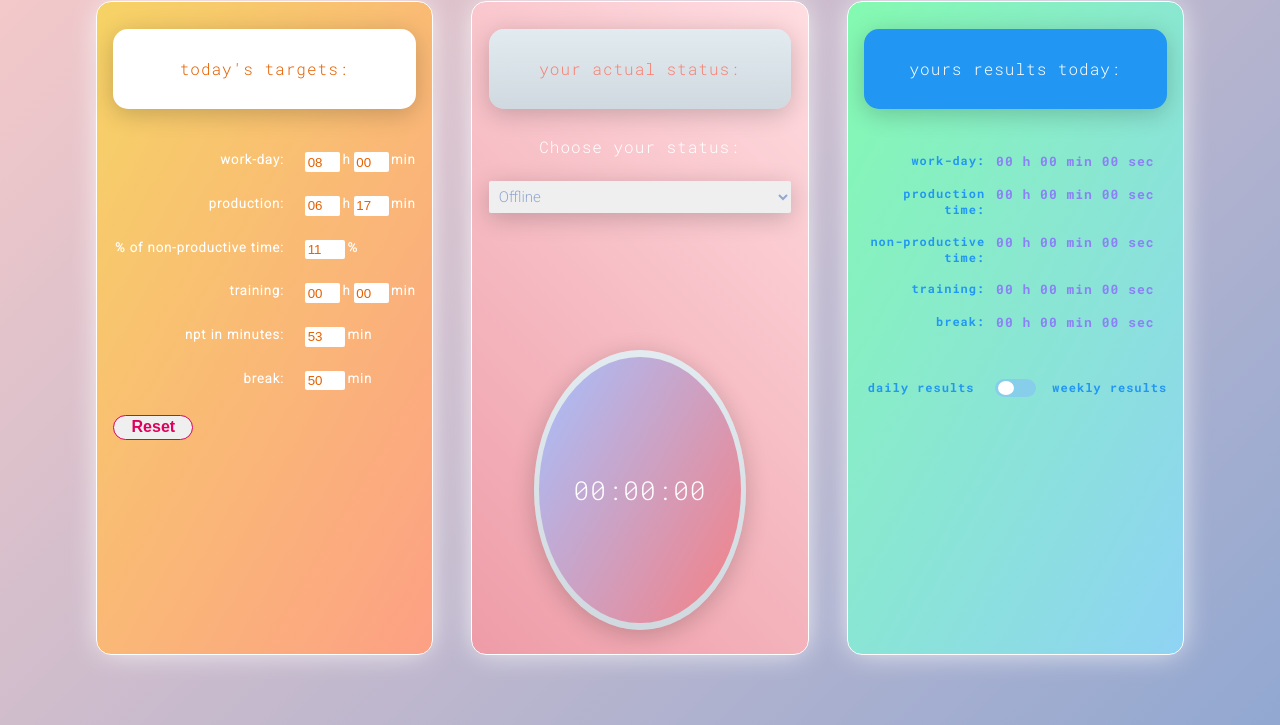
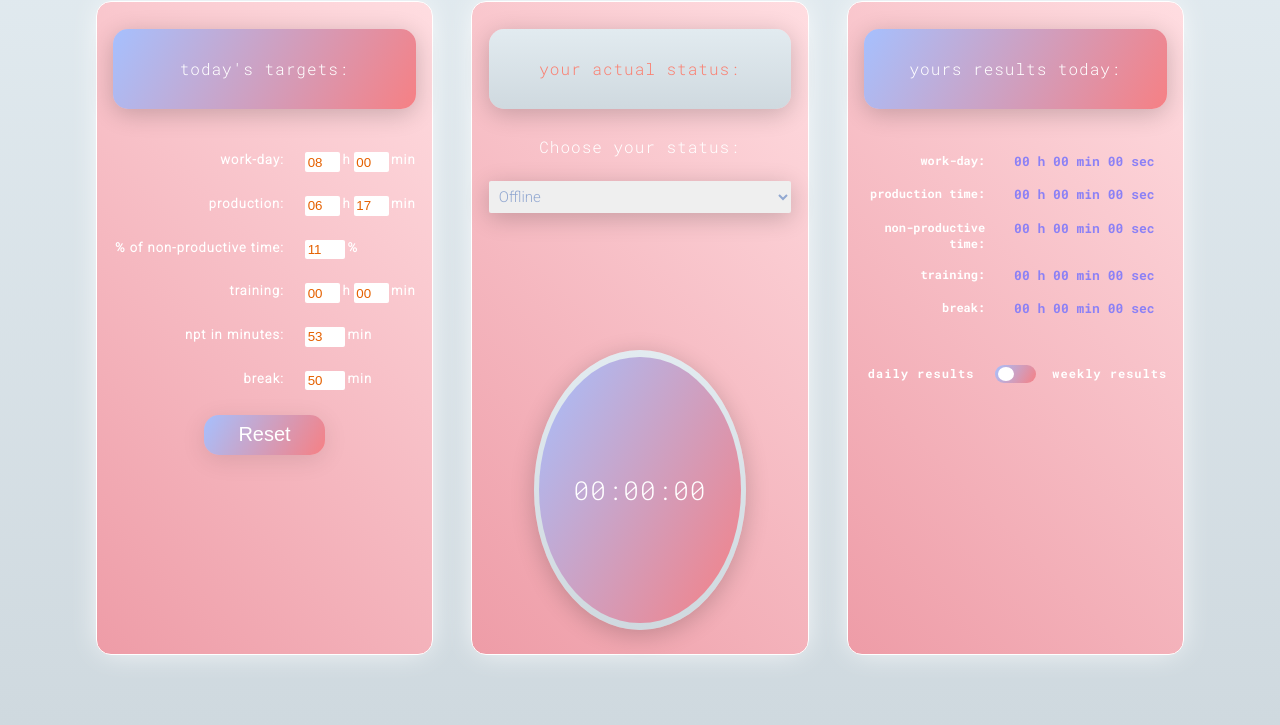
Before and after one commit to AnnaZar89/Time-tracker, a plain HTML site: page index.html in a window 1280 px wide. Shown: the part 75-800 px from the top of the page. Drawn offline with Linux system fonts and the light colour scheme; a script that the page names is missing.

Commit message:
changing layout

```diff
--- a/style.css
+++ b/style.css
@@ -13,7 +13,8 @@ body {
   /*  background: rgb(247, 202, 201);*/
   /*  background: -moz-linear-gradient(-45deg, rgba(247, 202, 201, 1) 0%, rgba(146, 168, 209, 1) 100%);*/
   /*  background: -webkit-linear-gradient(-45deg, rgba(247, 202, 201, 1) 0%, rgba(146, 168, 209, 1) 100%);*/
-  background: linear-gradient(135deg, rgba(247, 202, 201, 1) 0%, rgba(146, 168, 209, 1) 100%);
+  /*  background: linear-gradient(135deg, rgba(247, 202, 201, 1) 0%, rgba(146, 168, 209, 1) 100%);*/
+  background: linear-gradient(to top, #cfd9df 0%, #e2ebf0 100%);
   font-family: 'Roboto Mono';
   letter-spacing: 1px;
 }
@@ -21,11 +22,12 @@ body {
 .title {
 
   text-align: center;
-  color: #fff;
+  /*  color: #fff;*/
+  color: #8b80f6;
   font-weight: 600;
   font-size: 3em;
   letter-spacing: 0px;
-  text-shadow: 1px 1px rgba(0,
+  /*text-shadow: 1px 1px rgba(0,
       0,
       0,
       0.02),
@@ -52,7 +54,9 @@ body {
     7px 7px rgba(0,
       0,
       0,
-      0.02);
+      0.02);*/
+
+  text-shadow: -2px 1px rgba(0, 0, 0, 0.02), 0px 2px rgba(0, 0, 0, 0.02), 3px 3px rgba(0, 0, 0, 0.02), 2px 2px rgba(0, 0, 0, 0.02), 5px 5px rgba(0, 0, 0, 0.02), 2px 2px rgba(0, 0, 0, 0.02), 2px 1px rgba(0, 0, 0, 0.02);
 }
 
 container {
@@ -75,7 +79,8 @@ section {
 container .targets {
   display: flex;
   flex-direction: column;
-  background: linear-gradient(120deg, #f6d365 0%, #fda085 100%);
+  /*  background: linear-gradient(120deg, #f6d365 0%, #fda085 100%);*/
+  background: linear-gradient(45deg, #ee9ca7 0%, #ffdde1 100%);
 }
 
 .label {
@@ -108,8 +113,10 @@ input[type="number"]:focus {
 }
 
 .targets .label {
-  background: white;
-  color: #e56101;
+  /*  background: white;*/
+  background: linear-gradient(120deg, #a6c0fe 0%, #f68084 100%);
+  /*  color: #e56101;*/
+  color: white;
 
 }
 
@@ -151,23 +158,33 @@ input[type="number"]:focus {
 
 .hoursAndMinutes input:focus {
   color: #dd005d;
+  /*  background: linear-gradient(120deg, #a6c0fe 0%, #f68084 100%);*/
 }
 
 .reset {
-  width: 80px;
-  height: 25px;
-  font-size: 16px;
-  font-weight: 550;
-  color: #dd005d;
+  width: 40%;
+  margin-left: 30%;
+  height: 40px;
+  font-size: 20px;
+  font-weight: 500;
+  color: white;
+  /*  color: #dd005d;*/
+  background: linear-gradient(120deg, #a6c0fe 0%, #f68084 100%);
+  /*  background: linear-gradient(to top, #cfd9df 0%, #e2ebf0 100%);*/
+  /*  background: #8b80f6;*/
+  border: 1px solid #e2ebf0;
+  border-radius: 15px;
+  border: none;
+  /*  border-radius: 25px;*/
+  font-family: 'Ubuntu', sans-serif;
+  box-shadow: 0 5px 25px rgb(0 0 0 / 10%);
 
-  border: 1px solid #dd005d;
-  border-radius: 25px;
-  font-family: 'Ubuntu', sans-serif;
 
 }
 
 .reset:hover {
-  background-color: #dd005d;
+  background: #dd005d;
+  /*  background: linear-gradient(120deg, #a6c0fe 0%, #f68084 100%);*/
   color: white;
   cursor: pointer;
 }
@@ -175,6 +192,7 @@ input[type="number"]:focus {
 .status {
   display: flex;
   flex-direction: column;
+
   background: linear-gradient(45deg, #ee9ca7 0%, #ffdde1 100%);
   align-items: center;
 }
@@ -183,6 +201,7 @@ input[type="number"]:focus {
 
 
   background: linear-gradient(to top, #cfd9df 0%, #e2ebf0 100%);
+
   color: salmon;
 
 }
@@ -274,13 +293,15 @@ input[type="number"] {
 }
 
 .results {
-  background: linear-gradient(120deg, #84fab0 0%, #8fd3f4 100%);
+  /*  background: linear-gradient(120deg, #84fab0 0%, #8fd3f4 100%);*/
+  background: linear-gradient(45deg, #ee9ca7 0%, #ffdde1 100%);
   font-family: 'Roboto Mono';
   font-size: 12px;
 }
 
 .results .label {
-  background-color: #2196F3;
+  /*  background-color: #2196F3;*/
+  background: linear-gradient(120deg, #a6c0fe 0%, #f68084 100%);
   font-size: 16px;
 }
 
@@ -289,7 +310,8 @@ input[type="number"] {
   flex-direction: column;
 
 
-  color: #2196F3;
+  /*  color: #2196F3;*/
+  color: white;
   font-weight: 600;
 }
 
@@ -304,6 +326,7 @@ input[type="number"] {
   display: flex;
   justify-content: space-between;
   margin-bottom: 5%;
+  letter-spacing: 0px;
 }
 
 .timeSpentOnGivenStatus .givenStatus > div:nth-child(2) {
@@ -311,6 +334,7 @@ input[type="number"] {
   font-size: 13px;
   color: #8b80f6;
   font-family: 'Roboto Mono';
+  letter-spacing: 0px;
 
 }
 
@@ -351,7 +375,8 @@ input[type="number"] {
   left: 0;
   right: 0;
   bottom: 0;
-  background-color: skyblue;
+  /*  background-color: skyblue;*/
+  background: linear-gradient(120deg, #a6c0fe 0%, #f68084 100%);
   -webkit-transition: .4s;
   transition: .4s;
   text-align: center;
@@ -371,7 +396,7 @@ input[type="number"] {
 }
 
 input:checked + .slider {
-  background-color: #ccc;
+  background: #ccc;
 }
 
 input:focus + .slider {
```
